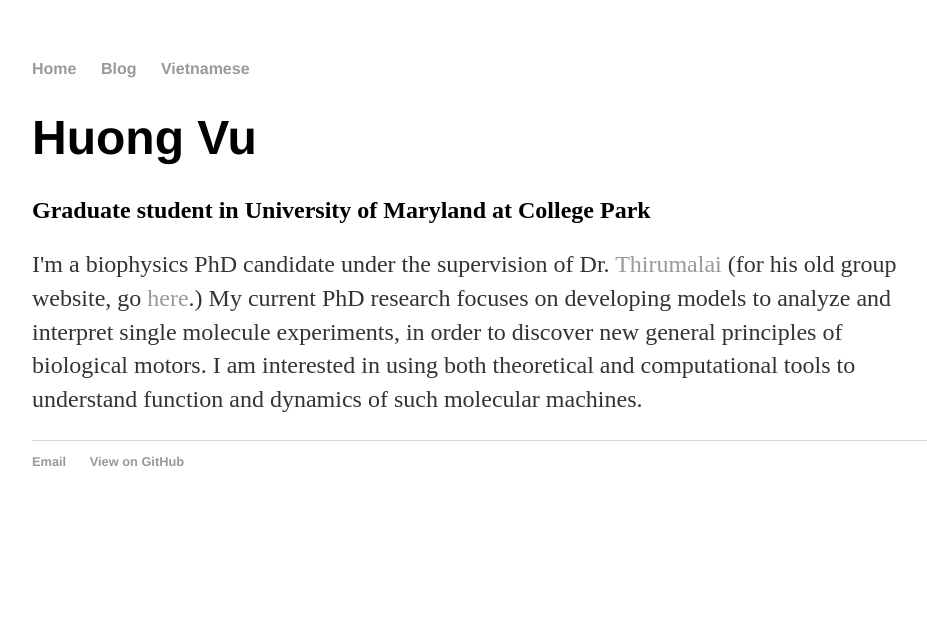
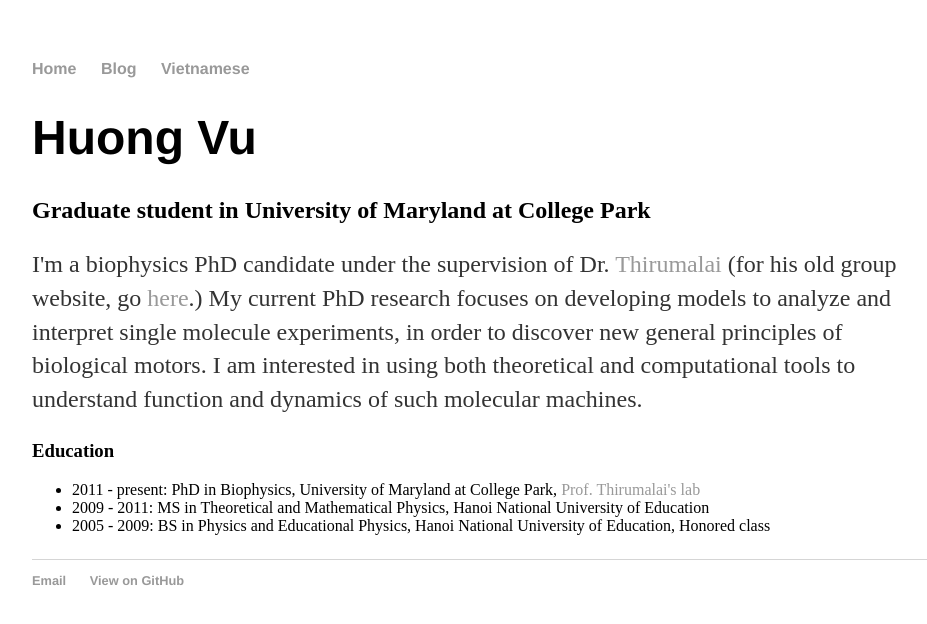
Before and after one commit to huongtvu/meoy9.github.io, a Jekyll site: the page built from index.html, in a window 1280 px wide. Shown: the top 624 px of the page, without its empty margins (160-1087 px from the left). Built offline with Jekyll 4.4.1, drawn with Linux system fonts in a browser that asks for light colours.

Commit message:
Update index.html

```diff
--- a/index.html
+++ b/index.html
@@ -8,6 +8,12 @@
 	<p> I'm a biophysics PhD candidate under the supervision of Dr. <a href="https://sites.cns.utexas.edu/thirumalai">Thirumalai</a> (for his old group website, go <a href="http://biotheory.umd.edu/">here</a>.)
 		My current PhD research focuses on developing models to analyze and interpret single molecule experiments, in order to discover new general principles of biological motors.
 		I am interested in using both theoretical and computational tools to understand function and dynamics of such molecular machines.
+	<h3> Education </h3>
+	<ul>
+		<li> 2011 - present: PhD in Biophysics, University of Maryland at College Park, <a href="https://sites.cns.utexas.edu/thirumalai">Prof. Thirumalai's lab</a> </li>
+		<li> 2009 - 2011: MS in Theoretical and Mathematical Physics, Hanoi National University of Education </li>
+		<li> 2005 - 2009: BS in Physics and Educational Physics, Hanoi National University of Education, Honored class </li>
+	</ul>
 
 </p>
 	<!--<p>I'm best known as the horrible cop from <em>A Touch of Evil</em> Don't trust me. <a href="/about">Read more about my life...</a></p>-->
```
